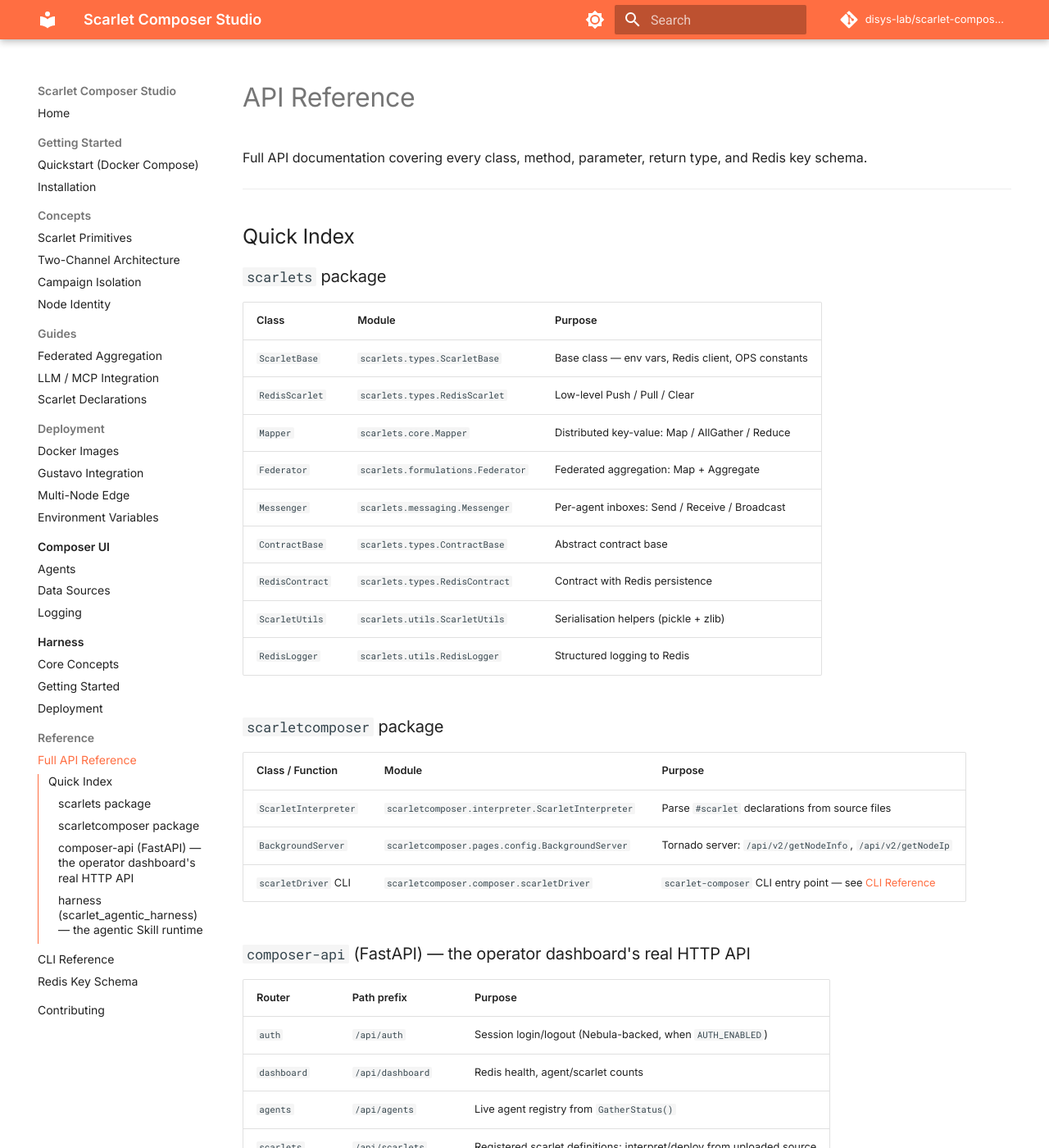
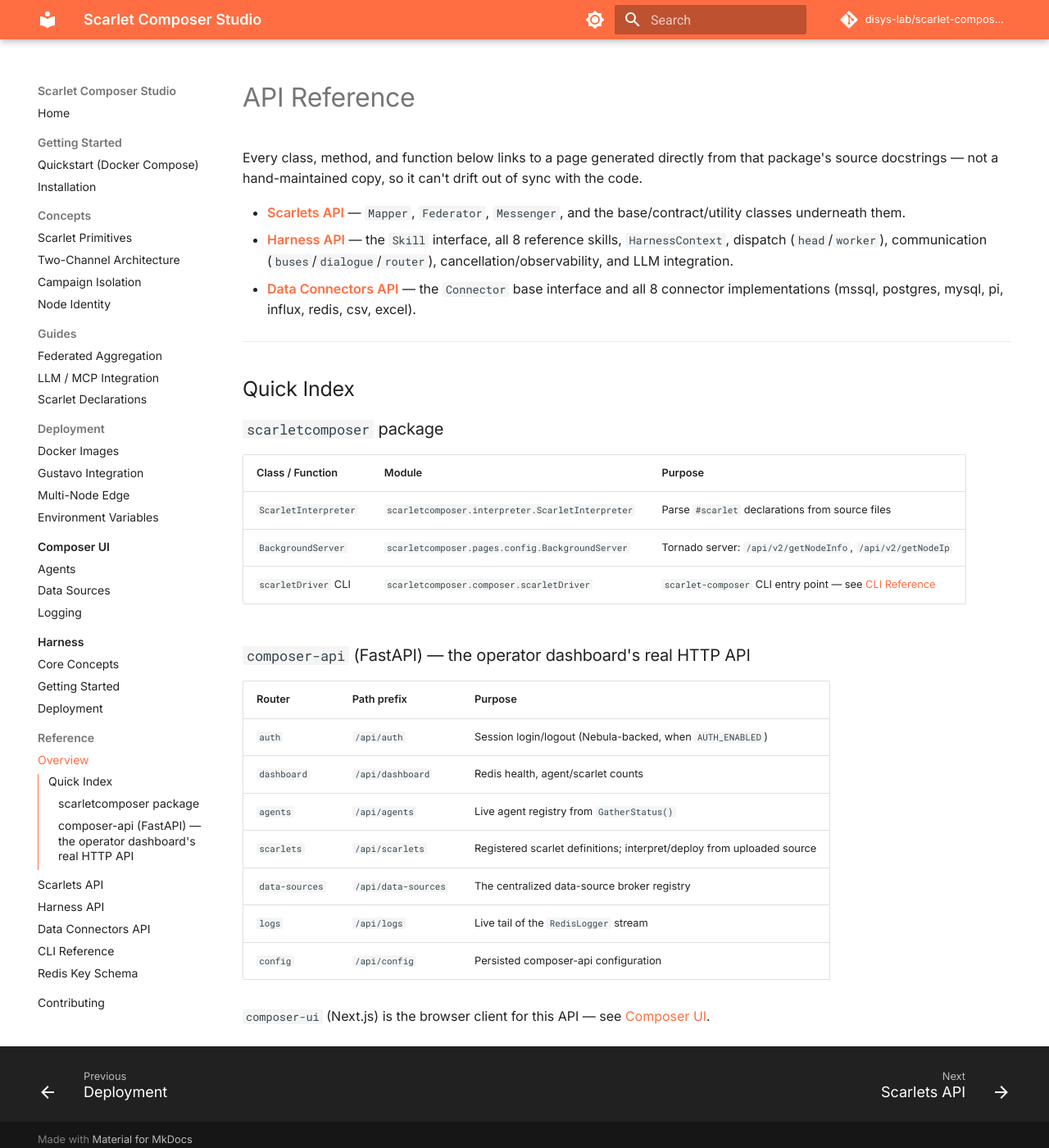
Before and after one commit to disys-lab/scarlet-composer-studio, an MkDocs documentation site: the page built from docs/reference/api.md, in a window 1280 px wide and 1400 px high. Shown: the whole window at 82% size. Built offline with MkDocs 1.6.1 and Material for MkDocs 9.7.7, drawn with Linux system fonts in a browser that asks for light colours; comment, search, counter and statistics services are not loaded; some of the changed text lies outside the part shown.

Commit message:
Render source docstrings on the docs site via mkdocstrings
The numpydoc docstrings just written into scarlets/harness/
data_connectors weren't reachable from the docs site at all -
mkdocs.yml had no plugin to pull them in, and reference/api.md's own
text pointed readers away from the site and into the raw source
("see the source docstrings in each package").

Added mkdocstrings[python] with docstring_style: numpy, and three new
reference pages (scarlets-api.md, harness-api.md,
data-connectors-api.md) that pull every class/method/function
docstring in live from source via `::: module.path` directives -
these can't drift out of sync with the code, since they're generated
at build time, not copied. reference/api.md is now a short index
linking to the three, instead of a stale hand-maintained table.

docs.yml now installs from docs/requirements.txt instead of a second,
separately-maintained pip install line (the two had already drifted -
requirements.txt existed but was never actually used by CI).

Also fixed a real broken anchor link in installation.md, found while
verifying the strict build (`#option-d---docker-images` didn't match
mkdocs' real generated slug, `#option-d-docker-images`).

Verified: mkdocs build --strict passes with the exact dependency set
docs.yml will install; confirmed real content (not just successful
build) by inspecting rendered HTML for Mapper.AllGather - it shows a
real Parameters table (modelLocal) and Returns table
(allgather_dict/status/exception) generated from the docstring, not a
placeholder.

```diff
--- a/docs/reference/api.md
+++ b/docs/reference/api.md
@@ -1,24 +1,14 @@
 # API Reference
 
-Full API documentation covering every class, method, parameter, return type, and Redis key schema.
+Every class, method, and function below links to a page generated directly from that package's source docstrings — not a hand-maintained copy, so it can't drift out of sync with the code.
+
+- **[Scarlets API](scarlets-api.md)** — `Mapper`, `Federator`, `Messenger`, and the base/contract/utility classes underneath them.
+- **[Harness API](harness-api.md)** — the `Skill` interface, all 8 reference skills, `HarnessContext`, dispatch (`head`/`worker`), communication (`buses`/`dialogue`/`router`), cancellation/observability, and LLM integration.
+- **[Data Connectors API](data-connectors-api.md)** — the `Connector` base interface and all 8 connector implementations (mssql, postgres, mysql, pi, influx, redis, csv, excel).
 
 ---
 
 ## Quick Index
-
-### `scarlets` package
-
-| Class | Module | Purpose |
-|---|---|---|
-| `ScarletBase` | `scarlets.types.ScarletBase` | Base class — env vars, Redis client, OPS constants |
-| `RedisScarlet` | `scarlets.types.RedisScarlet` | Low-level Push / Pull / Clear |
-| `Mapper` | `scarlets.core.Mapper` | Distributed key-value: Map / AllGather / Reduce |
-| `Federator` | `scarlets.formulations.Federator` | Federated aggregation: Map + Aggregate |
-| `Messenger` | `scarlets.messaging.Messenger` | Per-agent inboxes: Send / Receive / Broadcast |
-| `ContractBase` | `scarlets.types.ContractBase` | Abstract contract base |
-| `RedisContract` | `scarlets.types.RedisContract` | Contract with Redis persistence |
-| `ScarletUtils` | `scarlets.utils.ScarletUtils` | Serialisation helpers (pickle + zlib) |
-| `RedisLogger` | `scarlets.utils.RedisLogger` | Structured logging to Redis |
 
 ### `scarletcomposer` package
 
@@ -41,11 +31,3 @@
 | `config` | `/api/config` | Persisted composer-api configuration |
 
 `composer-ui` (Next.js) is the browser client for this API — see [Composer UI](../composer/index.md).
-
-### `harness` (`scarlet_agentic_harness`) — the agentic `Skill` runtime
-
-See [Harness → Core Concepts](../harness/concepts.md) for the `Skill` interface, dispatch, and `AgentDialogue`; the reference skills live under `harness/scarlet_agentic_harness/skills/`.
-
----
-
-For parameter signatures, return types, and code examples, see the source docstrings in each package.
--- a/docs/requirements.txt
+++ b/docs/requirements.txt
@@ -1,3 +1,5 @@
 mkdocs>=1.5
 mkdocs-material>=9.2
 pymdown-extensions>=10.0
+mkdocstrings[python]>=0.26
+black>=24.0
--- a/mkdocs.yml
+++ b/mkdocs.yml
@@ -14,6 +14,21 @@
 
 plugins:
   - search
+  - mkdocstrings:
+      handlers:
+        python:
+          paths: [".", "harness"]
+          options:
+            docstring_style: numpy
+            show_source: true
+            show_root_heading: true
+            show_root_full_path: false
+            show_category_heading: true
+            merge_init_into_class: true
+            docstring_section_style: table
+            members_order: source
+            separate_signature: true
+            show_signature_annotations: true
 
 nav:
   - Home: index.md
@@ -45,7 +60,10 @@
     - Getting Started: harness/getting-started.md
     - Deployment: harness/deployment.md
   - Reference:
-    - Full API Reference: reference/api.md
+    - Overview: reference/api.md
+    - Scarlets API: reference/scarlets-api.md
+    - Harness API: reference/harness-api.md
+    - Data Connectors API: reference/data-connectors-api.md
     - CLI Reference: reference/cli.md
     - Redis Key Schema: reference/redis-schema.md
   - Contributing: contributing.md
```
Also changed, not shown: docs/installation.md (+1 -1 lines), docs/reference/data-connectors-api.md (added, +25 -0 lines), docs/reference/harness-api.md (added, +69 -0 lines), docs/reference/scarlets-api.md (added, +29 -0 lines), 1 other file.
